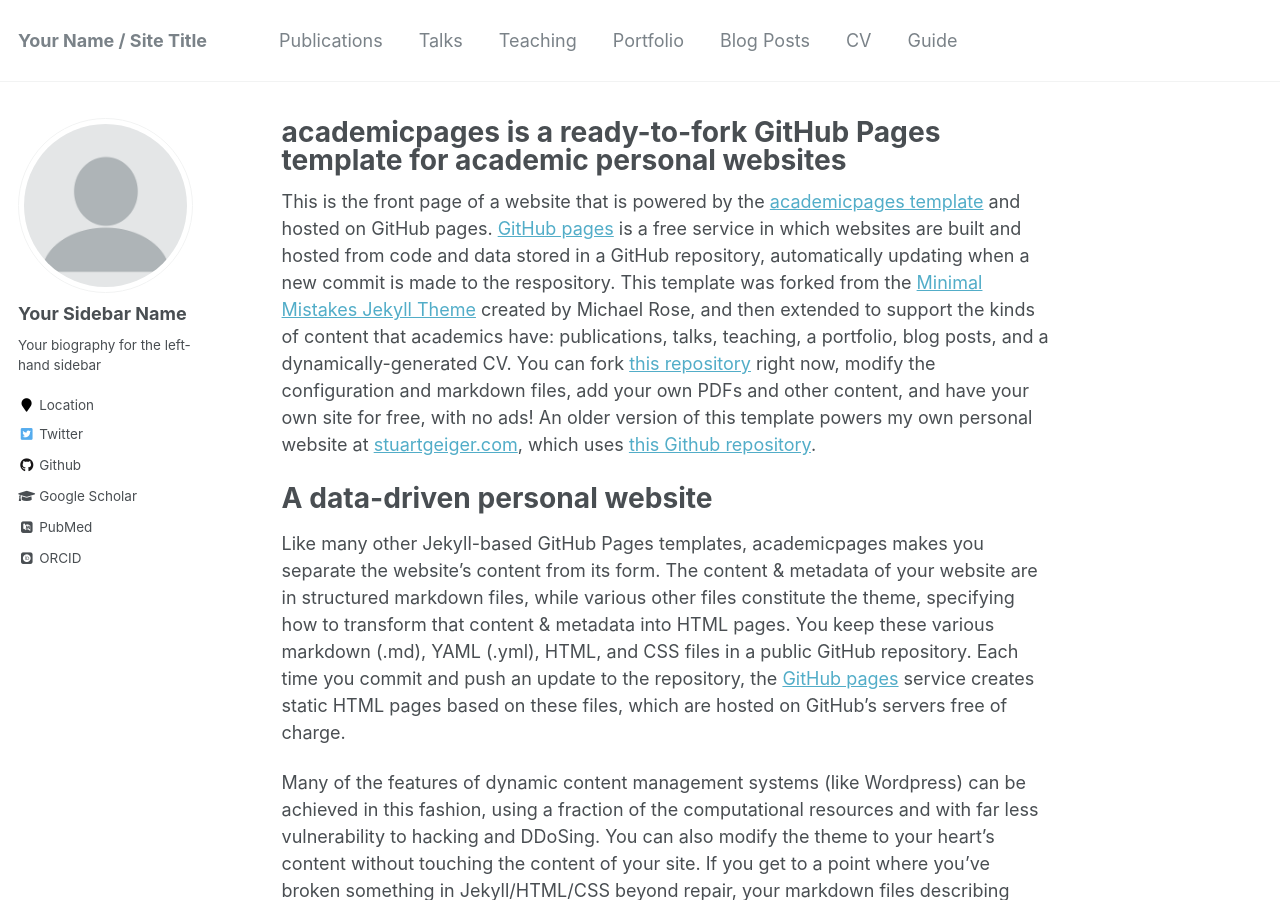
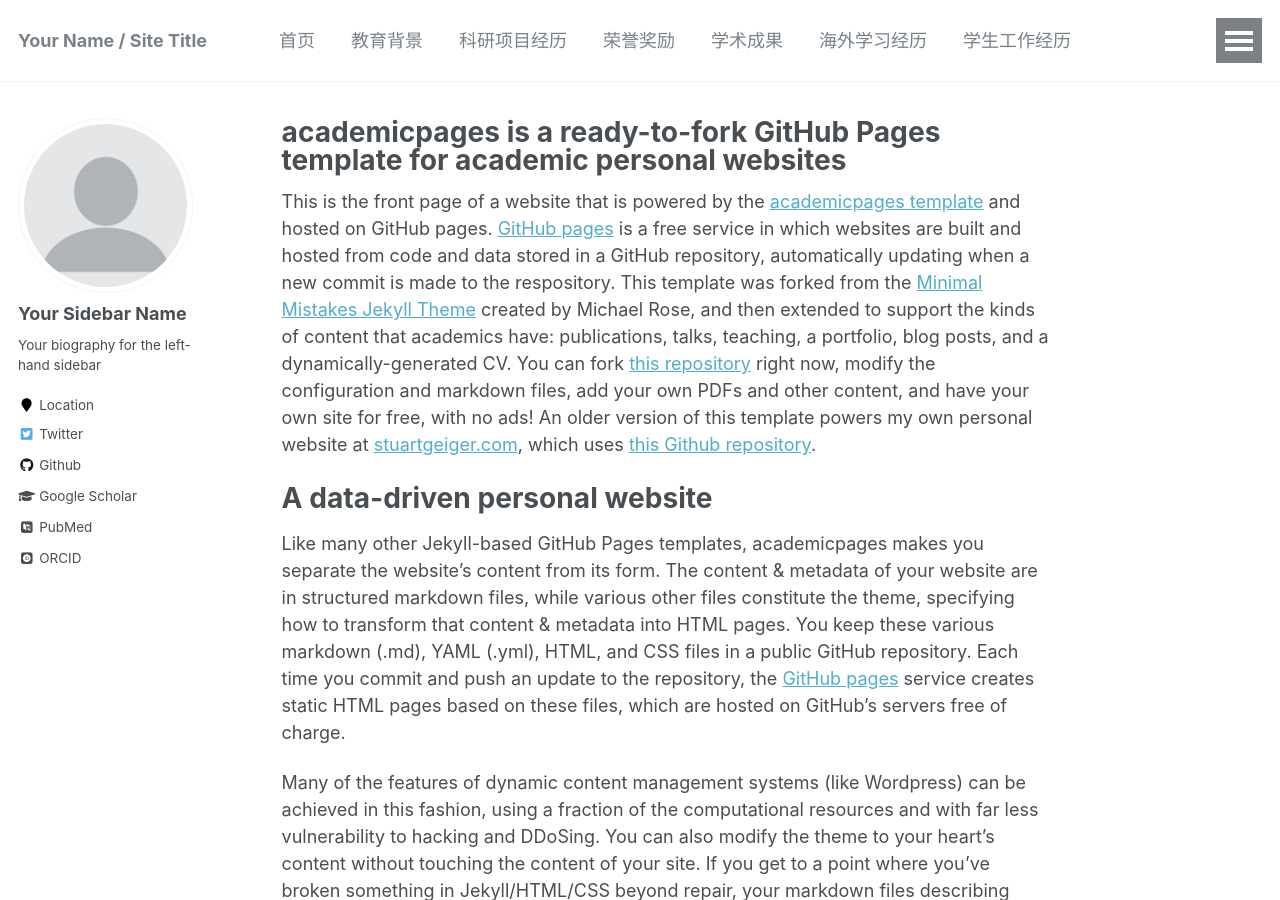
Before and after one commit to raowh/raowh.github.io, a Jekyll site: the page built from _pages/about.md, in a window 1280 px wide and 900 px high. Built offline with Jekyll 4.4.1, drawn with Linux system fonts in a browser that asks for light colours; some web fonts are replaced.

Commit message:
Update navigation.yml

```diff
--- a/_data/navigation.yml
+++ b/_data/navigation.yml
@@ -1,22 +1,31 @@
 # main links links
 main:
-  - title: "Publications"
+  - title: "首页"
     url: /publications/
 
-  - title: "Talks"
+  - title: "教育背景"
     url: /talks/
 
-  - title: "Teaching"
+  - title: "科研项目经历"
     url: /teaching/
 
-  - title: "Portfolio"
+  - title: "荣誉奖励"
     url: /portfolio/
 
-  - title: "Blog Posts"
+  - title: "学术成果"
     url: /year-archive/
 
-  - title: "CV"
+  - title: "海外学习经历"
     url: /cv/
 
-  - title: "Guide"
+  - title: "学生工作经历"
     url: /markdown/
+
+  - title: "实习工作经历"
+    url: /markdown/
+
+  - title: "素质技能"
+    url: /markdown/
+
+  - title: "自我评价"
+    url: /markdown/
```
